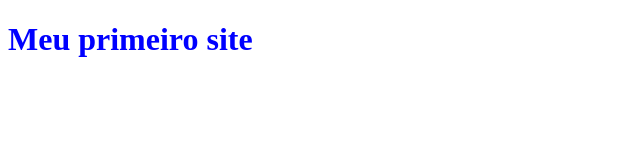
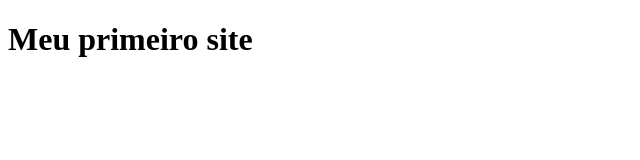
Before and after one commit to Felipeluanbr/aula-css, a plain HTML site: page index.html in a window 1280 px wide. Shown: the whole page, without its empty margins (0-640 px from the left). Drawn offline with Linux system fonts and the light colour scheme.

Commit message:
terceiro comando

```diff
--- a/index.html
+++ b/index.html
@@ -4,14 +4,9 @@
     <meta charset="UTF-8">
     <meta name="viewport" content="width=device-width, initial-scale=1.0">
     <title>Document</title>
-    <style>
-        body {
-            color: blue;
 
-        }
-    </style>
 </head>
 <body>
-    <h1 class="Titulo"> Meu primeiro site</h1>
+    <h1> Meu primeiro site</h1>
 </body>
 </html>
```
Also changed, not shown: css/style.css (added).
